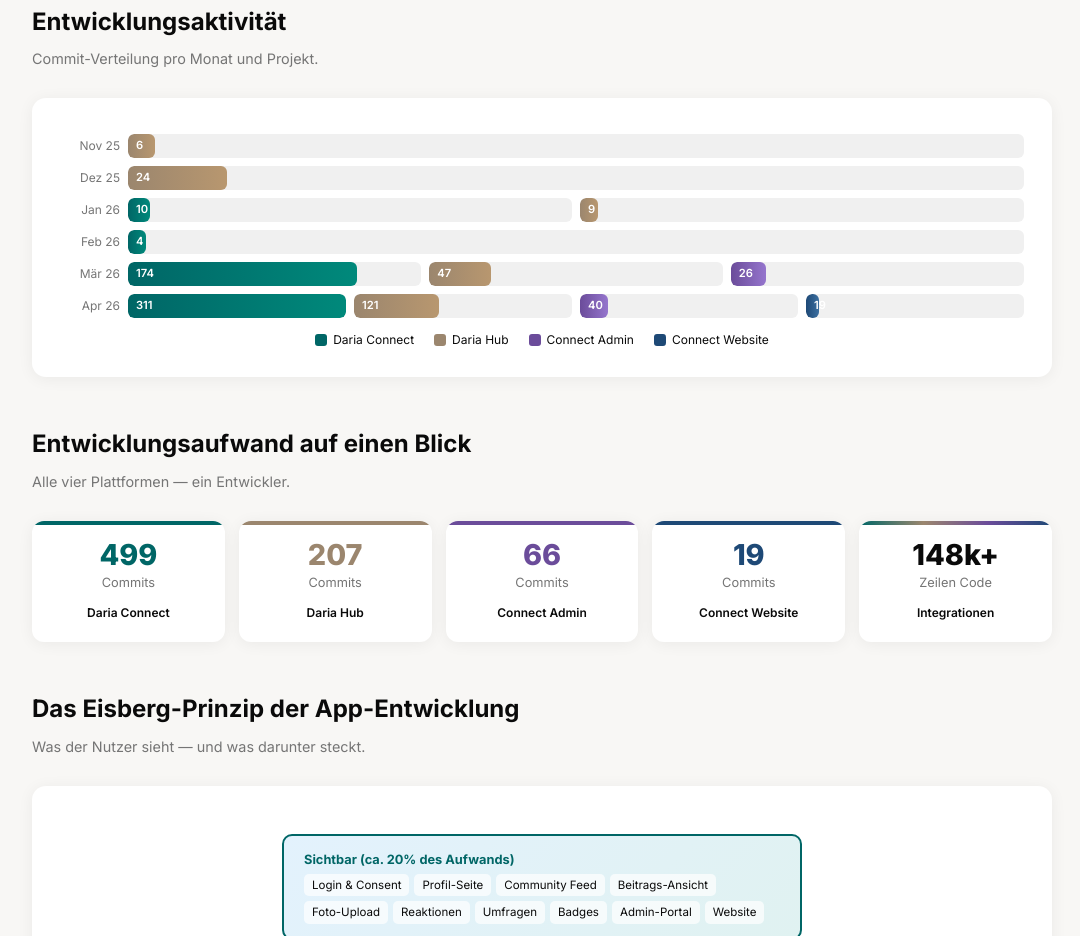
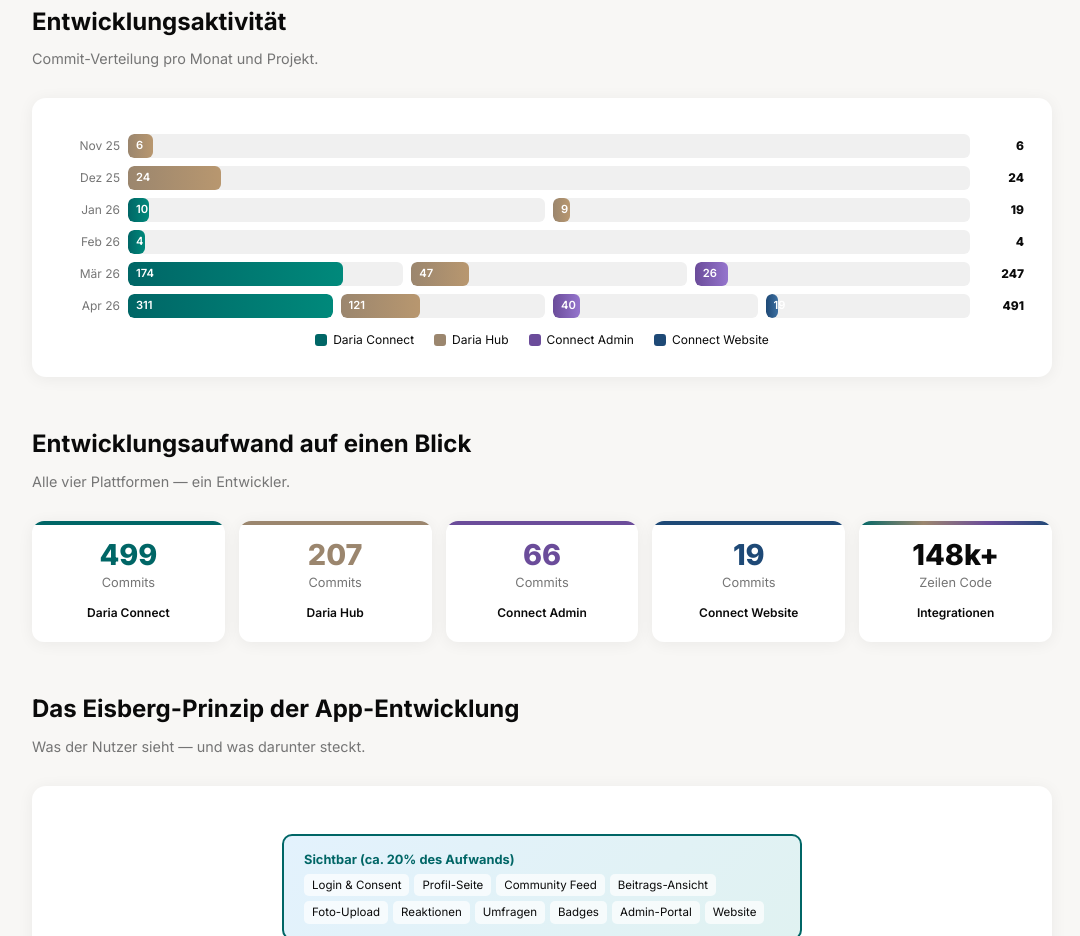
Before and after one commit to daria-us-tech/stakeholder-overview, a plain HTML site: page index.html in a window 1280 px wide. Shown: the part 2692-3628 px from the top of the page, without its empty margins (98-1178 px from the left). Drawn offline with Linux system fonts and the light colour scheme.

Commit message:
Add monthly totals to activity chart

```diff
--- a/index.html
+++ b/index.html
@@ -204,6 +204,14 @@
             width: 60px;
             font-size: 0.75rem;
             color: var(--gray);
+            text-align: right;
+            flex-shrink: 0;
+        }
+        .bar-total {
+            width: 46px;
+            font-size: 0.75rem;
+            font-weight: 800;
+            color: var(--dark);
             text-align: right;
             flex-shrink: 0;
         }
@@ -784,25 +792,30 @@
                 <div class="bar-row">
                     <div class="bar-label">Nov 25</div>
                     <div class="bar-track"><div class="bar-fill bar-hub" style="width: 3%;">6</div></div>
+                    <div class="bar-total">6</div>
                 </div>
                 <div class="bar-row">
                     <div class="bar-label">Dez 25</div>
                     <div class="bar-track"><div class="bar-fill bar-hub" style="width: 11%;">24</div></div>
+                    <div class="bar-total">24</div>
                 </div>
                 <div class="bar-row">
                     <div class="bar-label">Jan 26</div>
                     <div class="bar-track"><div class="bar-fill bar-connect" style="width: 5%;">10</div></div>
                     <div class="bar-track"><div class="bar-fill bar-hub" style="width: 4%;">9</div></div>
+                    <div class="bar-total">19</div>
                 </div>
                 <div class="bar-row">
                     <div class="bar-label">Feb 26</div>
                     <div class="bar-track"><div class="bar-fill bar-connect" style="width: 2%;">4</div></div>
+                    <div class="bar-total">4</div>
                 </div>
                 <div class="bar-row">
                     <div class="bar-label">Mär 26</div>
                     <div class="bar-track"><div class="bar-fill bar-connect" style="width: 78%;">174</div></div>
                     <div class="bar-track"><div class="bar-fill bar-hub" style="width: 21%;">47</div></div>
                     <div class="bar-track"><div class="bar-fill bar-admin" style="width: 12%;">26</div></div>
+                    <div class="bar-total">247</div>
                 </div>
                 <div class="bar-row">
                     <div class="bar-label">Apr 26</div>
@@ -810,6 +823,7 @@
                     <div class="bar-track"><div class="bar-fill bar-hub" style="width: 39%;">121</div></div>
                     <div class="bar-track"><div class="bar-fill bar-admin" style="width: 13%;">40</div></div>
                     <div class="bar-track"><div class="bar-fill bar-website" style="width: 6%;">19</div></div>
+                    <div class="bar-total">491</div>
                 </div>
             </div>
             <div class="chart-legend">
```
